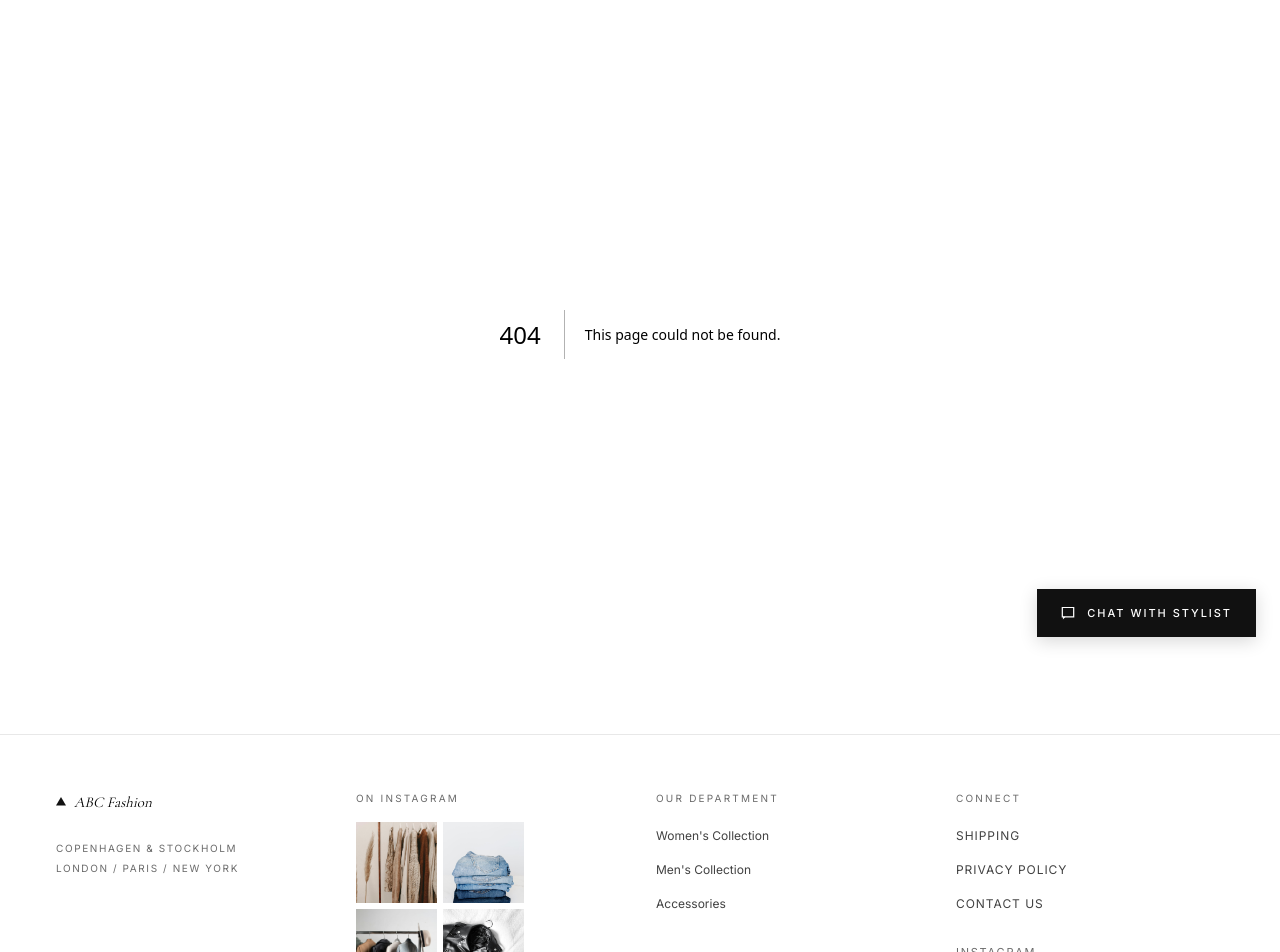
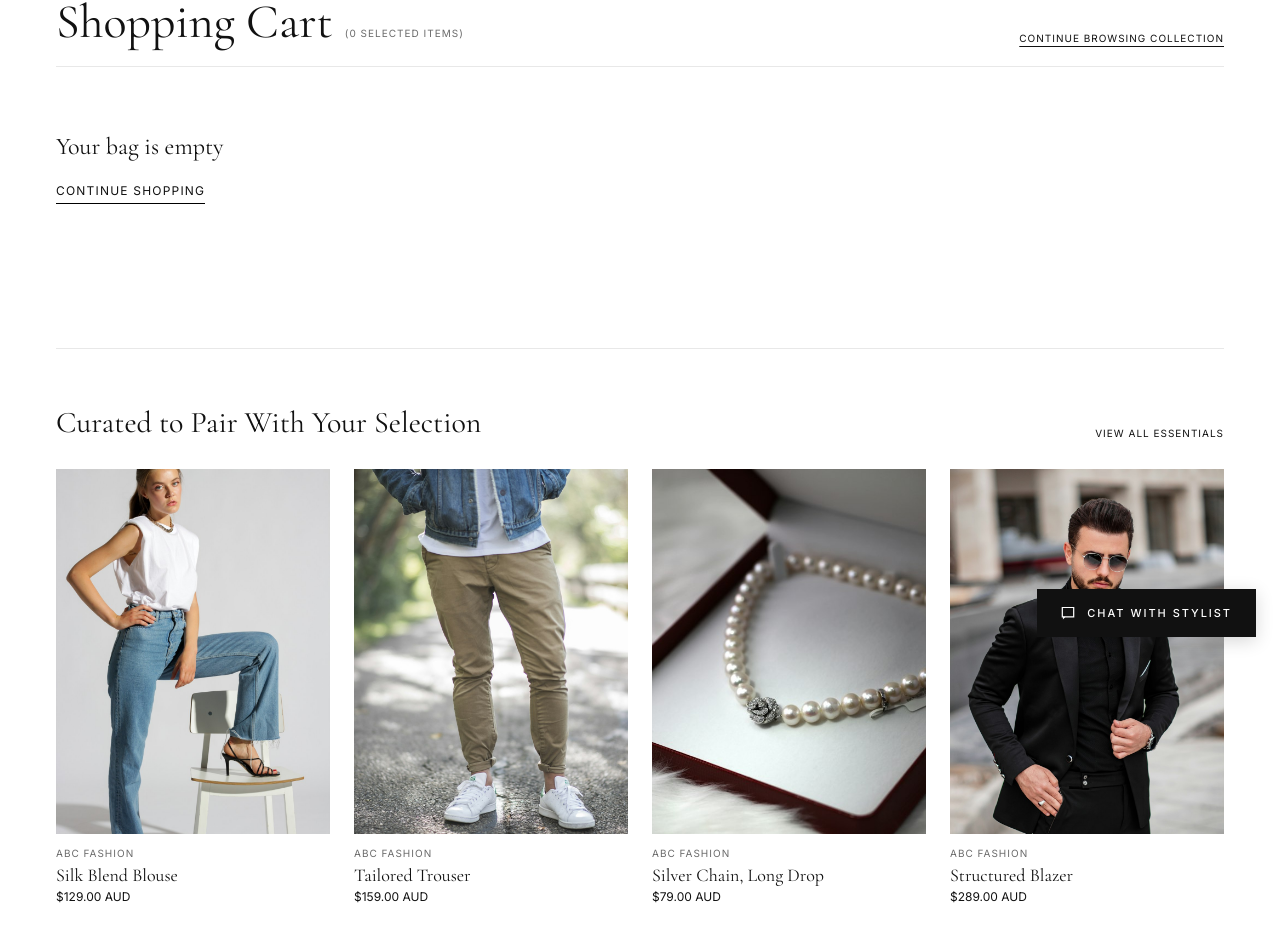
Before and after one commit to trixielimm/abc-fashion-ai-assistant, a Next.js app: page /cart in a window 1280 px wide. Before the commit this address had no page. Shown: the part 139-1091 px from the top of the page. Built offline with nearby package versions, Linux system fonts and the light colour scheme.

Commit message:
feat: display saved items and handle quantity updates and removal

```diff
--- /dev/null
+++ b/app/cart/page.tsx
@@ -0,0 +1,247 @@
+"use client";
+
+import { useMemo, useSyncExternalStore } from "react";
+import Image from "next/image";
+import Link from "next/link";
+import { Container } from "@/components/layout/Container";
+import { CartItem } from "@/components/cart/CartItem";
+import { OrderSummary } from "@/components/cart/OrderSummary";
+import { useStylist } from "@/components/stylist/StylistProvider";
+import { CART_UPDATED_EVENT, readCart, writeCart, type CartRow, type StoredCartItem, } from "@/lib/cart";
+import { featuredProducts, formatPrice, } from "@/lib/mock-data";
+
+const recommendations = featuredProducts.slice(0, 4);
+
+// Updates the cart when it changes in this tab or another tab.
+function subscribeToCart(onChange: () => void) {
+  window.addEventListener(CART_UPDATED_EVENT, onChange);
+  window.addEventListener("storage", onChange);
+
+  return () => {
+    window.removeEventListener(CART_UPDATED_EVENT, onChange);
+    window.removeEventListener("storage", onChange);
+  };
+}
+
+// Reads the current cart as text so React can detect changes.
+function getCartSnapshot() {
+  return JSON.stringify(readCart());
+}
+
+function getServerCartSnapshot() {
+  return null;
+}
+
+export default function CartPage() {
+  const { openStylist } = useStylist();
+
+  const snapshot = useSyncExternalStore(
+    subscribeToCart,
+    getCartSnapshot,
+    getServerCartSnapshot,
+  );
+
+  const ready = snapshot !== null;
+
+  const items = useMemo<StoredCartItem[]>(
+    () => (snapshot ? JSON.parse(snapshot) : []),
+    [snapshot],
+  );
+
+  const rows: CartRow[] = items.flatMap((item) => {
+    const product = featuredProducts.find(
+      (p) => p.id === item.productId,
+    );
+
+    return product
+      ? [
+          {
+            ...item,
+            name: product.name,
+            price: product.price,
+            image: product.image,
+            href: product.href,
+          },
+        ]
+      : [];
+  });
+
+  const count = rows.reduce(
+    (sum, row) => sum + row.quantity,
+    0,
+  );
+
+  const subtotal = rows.reduce(
+    (sum, row) => sum + row.price * row.quantity,
+    0,
+  );
+
+  function update(
+    productId: string,
+    size: string,
+    quantity: number,
+  ) {
+    const updated = items.flatMap((item) => {
+      if (
+        item.productId !== productId ||
+        item.size !== size
+      ) {
+        return [item];
+      }
+
+      return quantity > 0
+        ? [{ ...item, quantity }]
+        : [];
+    });
+
+    writeCart(updated);
+  }
+
+  return (
+    <Container className="pb-24 pt-10 sm:pt-16">
+      <div className="flex flex-wrap items-end justify-between gap-4 border-b border-border pb-5">
+        <div className="flex items-baseline gap-3">
+          <h1 className="font-serif text-4xl sm:text-5xl">
+            Shopping Cart
+          </h1>
+
+          <span className="text-[10px] uppercase tracking-widest text-muted">
+            ({count} selected{" "}
+            {count === 1 ? "item" : "items"})
+          </span>
+        </div>
+
+        <Link
+          href="/"
+          className="text-[10px] uppercase tracking-widest underline underline-offset-4"
+        >
+          Continue browsing collection
+        </Link>
+      </div>
+
+      {!ready ? (
+        <p className="py-10 text-sm text-muted">
+          Loading bag…
+        </p>
+      ) : rows.length === 0 ? (
+        <div className="py-16">
+          <p className="font-serif text-2xl">
+            Your bag is empty
+          </p>
+
+          <Link
+            href="/"
+            className="mt-5 inline-block border-b border-black pb-1 text-xs uppercase tracking-widest"
+          >
+            Continue shopping
+          </Link>
+        </div>
+      ) : (
+        <div className="grid gap-12 lg:grid-cols-[minmax(0,1fr)_340px] lg:gap-16">
+          <div>
+            {rows.map((row) => (
+              <CartItem
+                key={`${row.productId}:${row.size}`}
+                row={row}
+                onQuantityChange={(quantity) =>
+                  update(
+                    row.productId,
+                    row.size,
+                    quantity,
+                  )
+                }
+                onRemove={() =>
+                  update(row.productId, row.size, 0)
+                }
+              />
+            ))}
+
+            <div className="mt-6 flex flex-wrap justify-between gap-4 text-xs text-muted">
+              <span className="flex items-center gap-2">
+                <svg
+                  width="16"
+                  height="16"
+                  viewBox="0 0 24 24"
+                  fill="none"
+                  stroke="currentColor"
+                  strokeWidth="1.5"
+                  aria-hidden="true"
+                >
+                  <circle cx="12" cy="12" r="9" />
+                  <path d="M12 7v5l3 2" />
+                </svg>
+                Items reserved in cart for 20 minutes
+              </span>
+
+              <button
+                type="button"
+                onClick={openStylist}
+                className="text-left underline underline-offset-4 hover:text-foreground"
+              >
+                Need personal styling advice? Contact Customer Concierge
+              </button>
+            </div>
+          </div>
+
+          <div className="pt-7">
+            <OrderSummary
+              count={count}
+              subtotal={subtotal}
+            />
+          </div>
+        </div>
+      )}
+
+      <section
+        className="mt-20 border-t border-border pt-14"
+        aria-labelledby="cart-recommendations"
+      >
+        <div className="mb-7 flex items-end justify-between gap-4">
+          <h2
+            id="cart-recommendations"
+            className="font-serif text-3xl"
+          >
+            Curated to Pair With Your Selection
+          </h2>
+
+          <Link
+            href="/"
+            className="text-[10px] uppercase tracking-widest"
+          >
+            View all essentials
+          </Link>
+        </div>
+
+        <div className="grid grid-cols-2 gap-4 md:grid-cols-4 md:gap-6">
+          {recommendations.map((product) => (
+            <Link
+              href={product.href}
+              key={product.id}
+              className="group"
+            >
+              <div className="relative aspect-[3/4] overflow-hidden bg-surface">
+                <Image
+                  src={product.image}
+                  alt={product.name}
+                  fill
+                  sizes="(max-width: 768px) 50vw, 25vw"
+                  className="object-cover transition-transform duration-300 group-hover:scale-[1.02]"
+                />
+              </div>
+
+              <p className="mt-3 text-[10px] uppercase tracking-widest text-muted">
+                ABC Fashion
+              </p>
+              <h3 className="font-serif text-lg">
+                {product.name}
+              </h3>
+              <p className="text-xs">
+                {formatPrice(product.price)} AUD
+              </p>
+            </Link>
+          ))}
+        </div>
+      </section>
+    </Container>
+  );
+}
```
